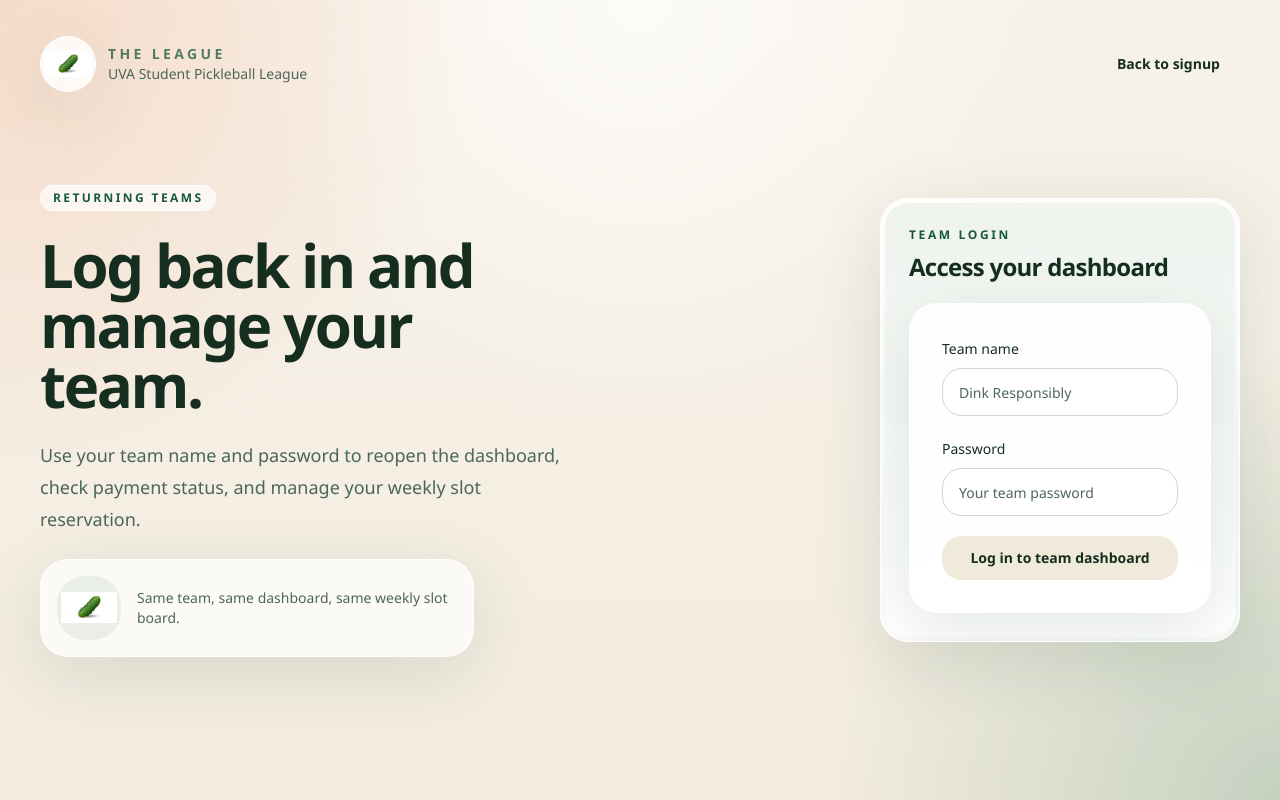
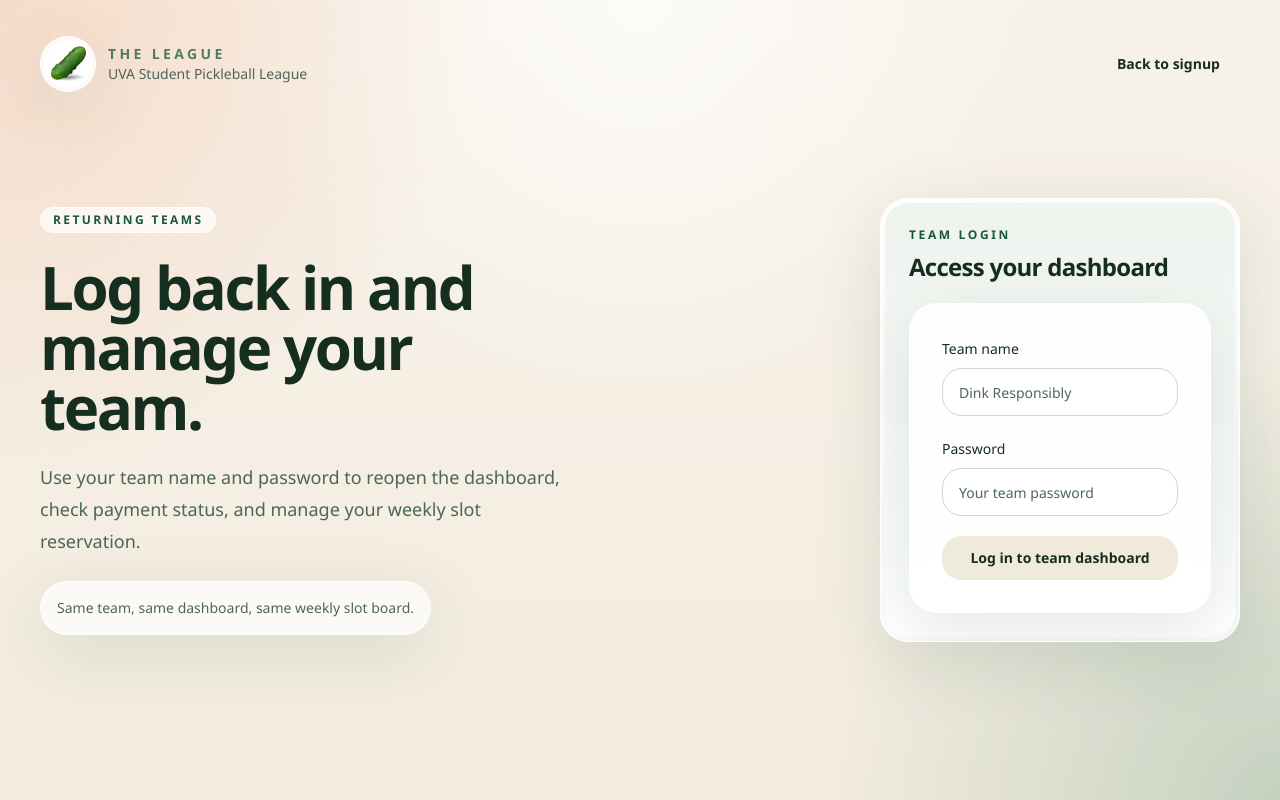
Before and after one commit to jays226/TheLeague, a Next.js app: page /login in a window 1280 px wide. Built offline with nearby package versions, Linux system fonts and the light colour scheme.

Commit message:
Update landing and login copy

```diff
--- a/app/login/page.tsx
+++ b/app/login/page.tsx
@@ -47,17 +47,8 @@ export default function LoginPage() {
               Use your team name and password to reopen the dashboard, check payment status, and
               manage your weekly slot reservation.
             </p>
-            <div className="mt-6 inline-flex items-center gap-4 rounded-[28px] border border-white/70 bg-white/70 p-4 shadow-soft">
-              <div className="grid h-16 w-16 place-items-center overflow-hidden rounded-2xl bg-[rgba(29,96,66,0.08)]">
-                <Image
-                  alt="The League logo"
-                  className="h-14 w-14 object-contain"
-                  height={56}
-                  src="/logo.png"
-                  width={56}
-                />
-              </div>
-              <p className="max-w-xs text-sm text-muted-foreground">
+            <div className="mt-6 inline-flex rounded-[28px] border border-white/70 bg-white/70 p-4 shadow-soft">
+              <p className="max-w-sm text-sm text-muted-foreground">
                 Same team, same dashboard, same weekly slot board.
               </p>
             </div>
--- a/app/page.tsx
+++ b/app/page.tsx
@@ -99,17 +99,12 @@ export default function HomePage() {
                     Teams choose one weekly one-hour time slot: Monday, Tuesday, or Wednesday from
                     6-7pm or 7-8pm.
                   </p>
-                  <p>
-                    Each week, your matchup is decided by best two out of three games.
-                  </p>
+                  <p>Win two out of three games against your opponent each week.</p>
                   <p>
                     Top teams advance to the playoff tournament for a chance at the first-place cash
                     prize of $500 or more.
                   </p>
-                  <p>
-                    Deadline to register is March 20. Play starts March 23 and runs through the end
-                    of the semester.
-                  </p>
+                  <p>Deadline to register is March 20. Play starts March 23 and runs through April 27.</p>
                 </div>
               </Card>
 
@@ -117,9 +112,9 @@ export default function HomePage() {
                 <div className="grid gap-4 sm:grid-cols-2">
                   {[
                     ["Prize", "$500+ for first place"],
-                    ["Fee", "$40 per team, $20 per person"],
+                    ["Fee", "$40 per team ($20 per person)"],
                     ["Format", "Best two out of three each week"],
-                    ["Season", "March 23 through semester end"]
+                    ["Season", "March 23 through April 27"]
                   ].map(([title, body]) => (
                     <div className="rounded-3xl bg-white/82 p-5 shadow-soft" key={title}>
                       <p className="text-sm font-semibold uppercase tracking-[0.16em] text-primary/65">
```
Also changed, not shown: public/logo.png.
